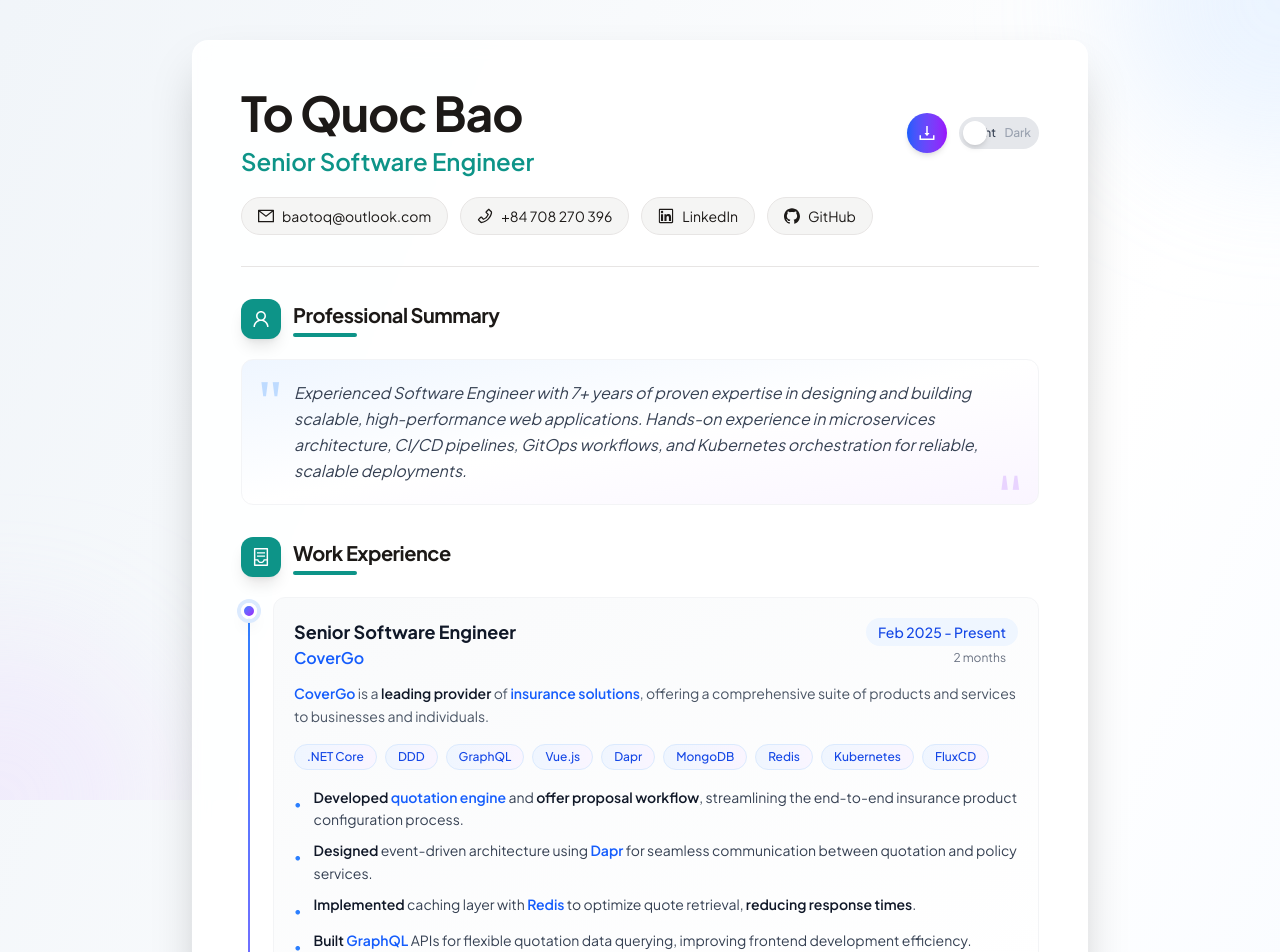
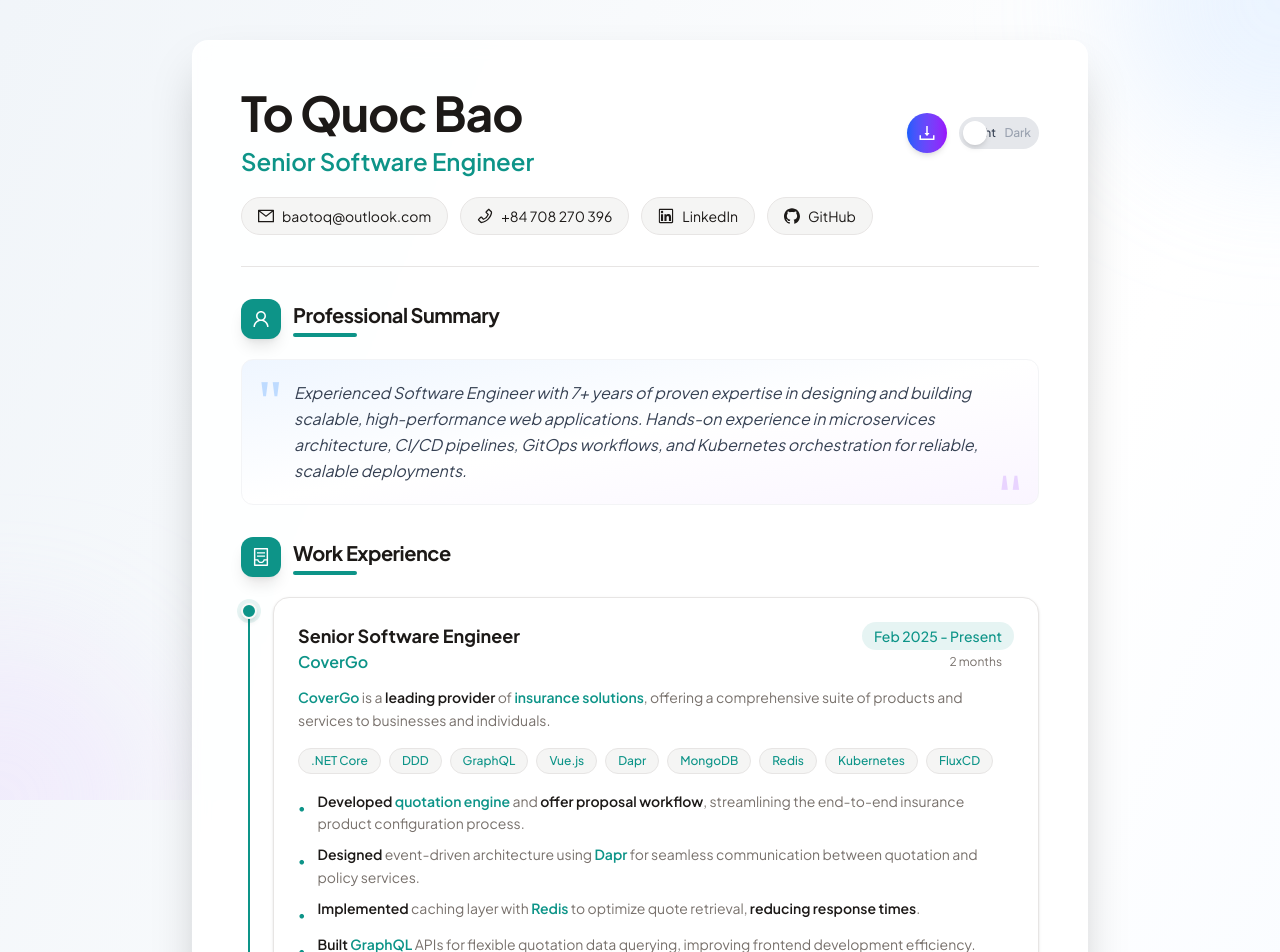
Before and after one commit to baotoq/resume, a Next.js app: page / in a window 1280 px wide. Shown: the top 952 px of the page. Built offline with nearby package versions, Linux system fonts and the light colour scheme; what @ant-design/nextjs-registry would draw is missing.

Commit message:
feat(02-05): update Experience with clean cards and hover lift

```diff
--- a/src/components/resume/Experience.tsx
+++ b/src/components/resume/Experience.tsx
@@ -10,7 +10,7 @@ function parseTextWithHighlights(text: string): React.ReactNode {
     if (part.startsWith("**") && part.endsWith("**")) {
       const content = part.slice(2, -2);
       return (
-        <strong key={`bold-${content}`} className="font-semibold text-gray-900">
+        <strong key={`bold-${content}`} className="font-semibold text-[var(--foreground)]">
           {content}
         </strong>
       );
@@ -18,7 +18,7 @@ function parseTextWithHighlights(text: string): React.ReactNode {
     if (part.startsWith("@@") && part.endsWith("@@")) {
       const content = part.slice(2, -2);
       return (
-        <span key={`tech-${content}`} className="font-semibold text-blue-600">
+        <span key={`tech-${content}`} className="font-semibold text-[var(--accent)]">
           {content}
         </span>
       );
@@ -71,50 +71,50 @@ export function ExperienceSection({ experiences }: ExperienceProps) {
     <Section title="Work Experience" icon={<ContainerOutlined />}>
       <div className="relative">
         {/* Timeline line */}
-        <div className="absolute left-[7px] top-3 bottom-3 w-0.5 bg-gradient-to-b from-blue-500 via-purple-500 to-pink-500 rounded-full" />
+        <div className="absolute left-[7px] top-3 bottom-3 w-0.5 bg-[var(--accent)] rounded-full" />
 
         <div className="flex flex-col gap-8">
           {experiences.map((item) => (
             <div key={item.company.name} className="experience-item relative pl-8">
               {/* Timeline dot */}
-              <div className="absolute left-0 top-1.5 w-4 h-4 rounded-full bg-gradient-to-br from-blue-500 to-purple-600 border-3 border-white shadow-lg ring-4 ring-blue-100" />
+              <div className="absolute left-0 top-1.5 w-4 h-4 rounded-full bg-[var(--accent)] border-2 border-[var(--background)] shadow-md ring-4 ring-[var(--accent)]/10" />
 
               {/* Card */}
-              <div className="group p-5 bg-gradient-to-br from-gray-50 to-white rounded-xl border border-gray-100 hover:border-blue-200 hover:shadow-lg transition-all duration-300">
+              <div className="group p-6 bg-[var(--card)] rounded-2xl border border-[var(--border)] shadow-sm hover:shadow-md hover:-translate-y-0.5 transition-all duration-200">
                 {/* Header Row */}
                 <div className="flex flex-col md:flex-row md:justify-between md:items-start gap-2 mb-3">
                   <div>
-                    <h3 className="text-lg font-bold text-gray-900 group-hover:text-blue-600 transition-colors">
+                    <h3 className="text-lg font-bold text-[var(--foreground)] group-hover:text-[var(--accent)] transition-colors">
                       {item.title}
                     </h3>
                     <a
                       href={item.company.url}
                       target="_blank"
                       rel="noopener noreferrer"
-                      className="text-blue-600 hover:text-blue-700 font-semibold hover:underline"
+                      className="text-[var(--accent)] hover:underline font-semibold"
                     >
                       {item.company.name}
                     </a>
                   </div>
                   <div className="flex flex-col items-start md:items-end">
-                    <span className="inline-flex items-center px-3 py-1 bg-blue-50 text-blue-700 text-sm font-medium rounded-full">
+                    <span className="inline-flex items-center px-3 py-1 bg-[var(--accent)]/10 text-[var(--accent)] text-sm font-medium rounded-full">
                       {formatPeriod(item.period)}
                     </span>
-                    <span className="text-xs text-gray-500 mt-1 px-3">
+                    <span className="text-xs text-[var(--muted-foreground)] mt-1 px-3">
                       {calculateDuration(item.period)}
                     </span>
                   </div>
                 </div>
 
                 {/* Summary */}
-                <p className="text-gray-600 text-sm mb-4 leading-relaxed">{parseTextWithHighlights(item.summary)}</p>
+                <p className="text-[var(--muted-foreground)] text-sm mb-4 leading-relaxed">{parseTextWithHighlights(item.summary)}</p>
 
                 {/* Skills */}
                 <div className="mb-4 flex flex-wrap gap-2">
                   {item.skills.map((tech) => (
                     <span
                       key={tech}
-                      className="px-3 py-1 bg-gradient-to-r from-blue-50 to-purple-50 text-blue-700 text-xs font-medium rounded-full border border-blue-100"
+                      className="px-3 py-1 bg-[var(--muted)] text-[var(--accent)] text-xs font-medium rounded-full border border-[var(--border)]"
                     >
                       {tech}
                     </span>
@@ -124,8 +124,8 @@ export function ExperienceSection({ experiences }: ExperienceProps) {
                 {/* Achievements */}
                 <ul className="space-y-2">
                   {item.achievements.map((achievement) => (
-                    <li key={achievement} className="flex gap-3 text-gray-700 text-sm leading-relaxed">
-                      <span className="text-blue-500 mt-1.5">•</span>
+                    <li key={achievement} className="flex gap-3 text-[var(--muted-foreground)] text-sm leading-relaxed">
+                      <span className="text-[var(--accent)] mt-1.5">•</span>
                       <span>{parseTextWithHighlights(achievement)}</span>
                     </li>
                   ))}
```
